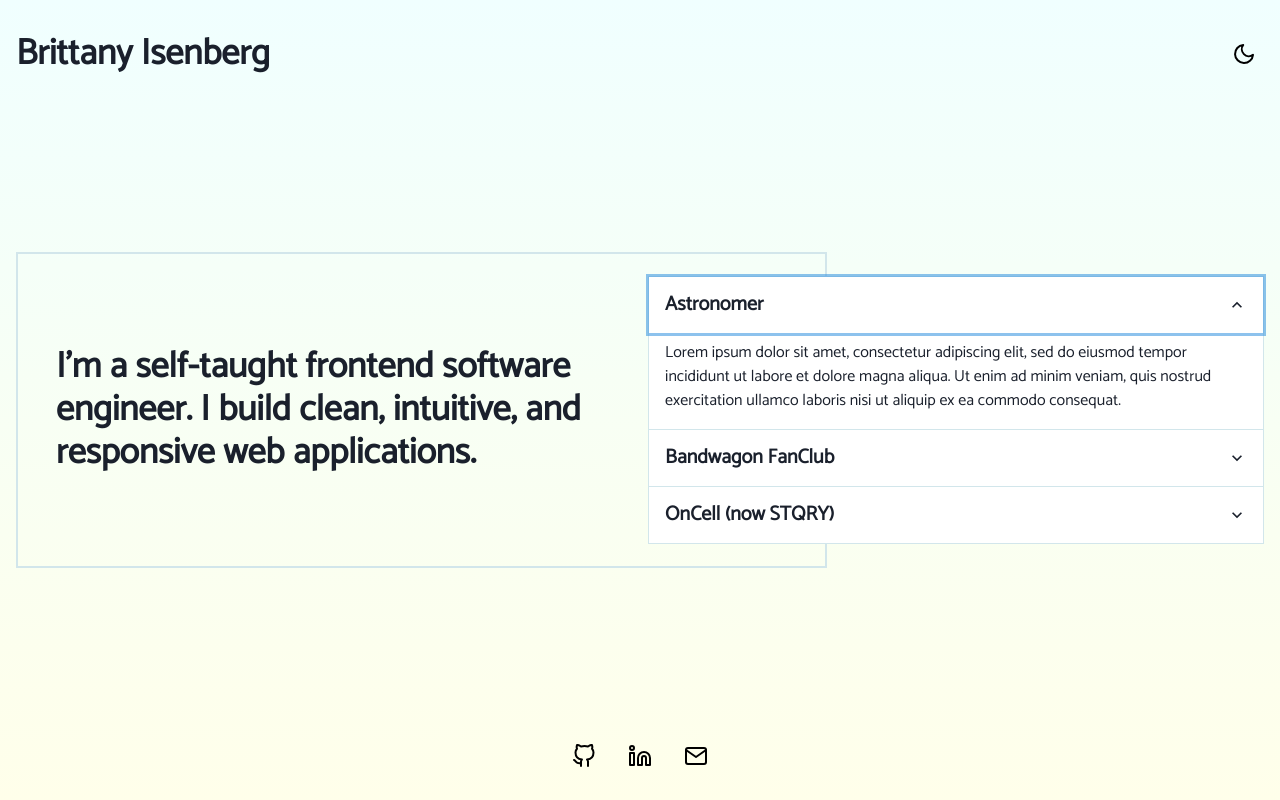
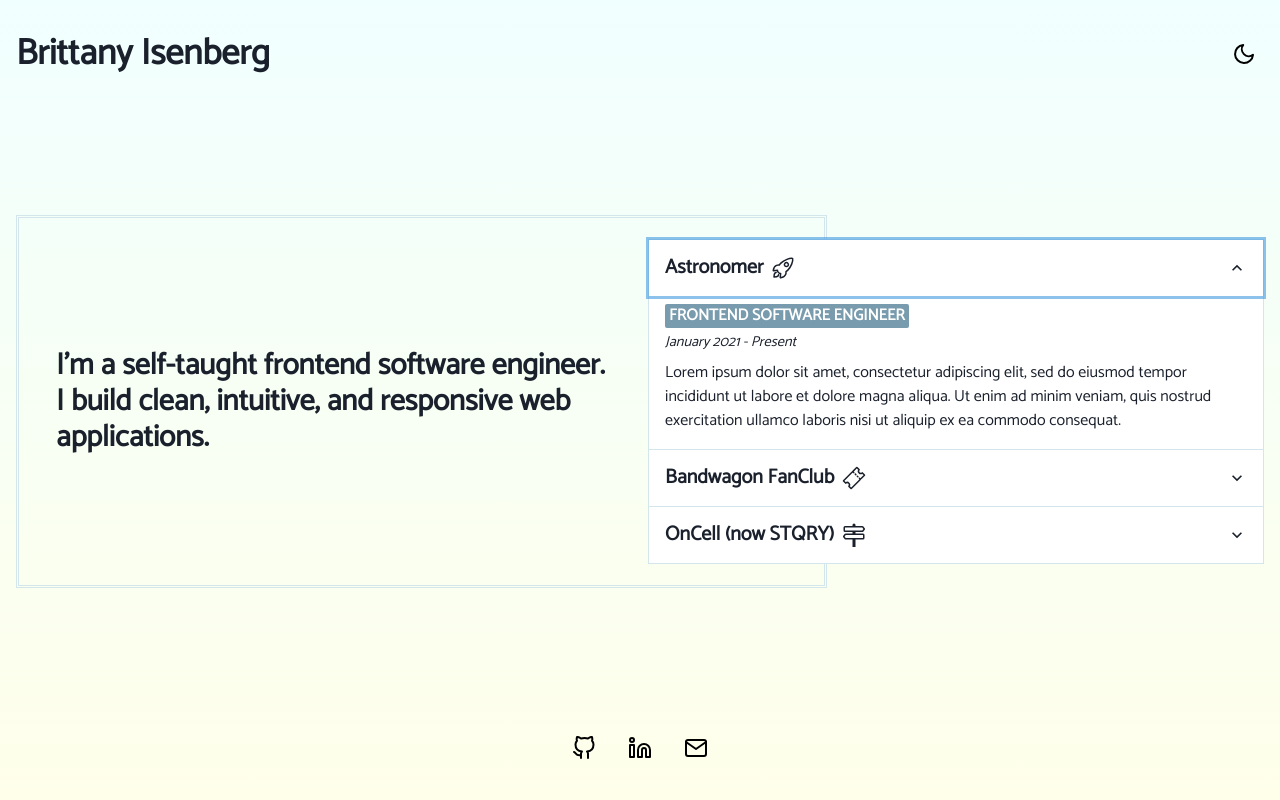
Before and after one commit to brittanyleigh/22-portfolio, a Gatsby site: page / in a window 1280 px wide. Both pictures are taken after a click on the button "Astronomer". Built offline with nearby package versions, Linux system fonts and the light colour scheme; Gatsby itself is replaced by a stand-in of ours.

Commit message:
more icon styling

```diff
--- a/src/components/Employment/History.js
+++ b/src/components/Employment/History.js
@@ -1,6 +1,9 @@
 import React from "react";
 import { Box, Accordion, useColorModeValue } from "@chakra-ui/react";
 import HistoryItem from "./HistoryItem";
+
+import { BsSignpost2 } from "react-icons/bs";
+import { IoRocketOutline, IoTicketOutline } from "react-icons/io5";
 
 function History() {
   const borderColor = useColorModeValue("blue.200", "blue.900");
@@ -10,14 +13,23 @@ function History() {
     {
       heading: "Astronomer",
       body: "Lorem ipsum dolor sit amet, consectetur adipiscing elit, sed do eiusmod tempor incididunt ut labore et dolore magna aliqua. Ut enim ad minim veniam, quis nostrud exercitation ullamco laboris nisi ut aliquip ex ea commodo consequat.",
+      title: "Frontend Software Engineer",
+      dates: "January 2021 - Present",
+      icon: <IoRocketOutline size="1.5em" />,
     },
     {
       heading: "Bandwagon FanClub",
       body: "Lorem ipsum dolor sit amet, consectetur adipiscing elit, sed do eiusmod tempor incididunt ut labore et dolore magna aliqua. Ut enim ad minim veniam, quis nostrud exercitation ullamco laboris nisi ut aliquip ex ea commodo consequat.",
+      title: "Senior Software Engineer & UX Lead",
+      dates: "September 2019 - December 2020",
+      icon: <IoTicketOutline size="1.5em" />,
     },
     {
       heading: "OnCell (now STQRY)",
       body: "Lorem ipsum dolor sit amet, consectetur adipiscing elit, sed do eiusmod tempor incididunt ut labore et dolore magna aliqua. Ut enim ad minim veniam, quis nostrud exercitation ullamco laboris nisi ut aliquip ex ea commodo consequat.",
+      title: "Software Developer",
+      dates: "March 2018 - August 2019",
+      icon: <BsSignpost2 size="1.5em" />,
     },
   ];
   return (
@@ -33,13 +45,7 @@ function History() {
         borderColor={borderColor}
       >
         {historyItems.map((item) => {
-          return (
-            <HistoryItem
-              key={item.heading}
-              heading={item.heading}
-              body={item.body}
-            />
-          );
+          return <HistoryItem key={item.heading} {...item} />;
         })}
       </Accordion>
     </Box>
--- a/src/components/Employment/HistoryItem.js
+++ b/src/components/Employment/HistoryItem.js
@@ -1,5 +1,6 @@
 import React from "react";
 import {
+  Badge,
   Box,
   AccordionItem,
   AccordionButton,
@@ -7,23 +8,36 @@ import {
   AccordionPanel,
   Heading,
   useColorModeValue,
+  Text,
+  Flex,
 } from "@chakra-ui/react";
 
-function HistoryItem({ heading, body }) {
+function HistoryItem({ heading, body, title, dates, icon }) {
   const borderColor = useColorModeValue("blue.200", "blue.900");
 
   return (
     <AccordionItem borderColor={borderColor}>
       <AccordionButton>
-        <Box flex="1" textAlign="left">
+        <Flex flex="1" textAlign="left" alignItems="center">
           <Heading as="h3" size="md" py={2}>
             {heading}
           </Heading>
-        </Box>
+          <Box ml={2}>{icon}</Box>
+        </Flex>
         <AccordionIcon />
       </AccordionButton>
 
-      <AccordionPanel pb={4}>{body}</AccordionPanel>
+      <AccordionPanel pb={4}>
+        <Box mb={2}>
+          <Badge colorScheme="blue" variant="solid" fontSize="1rem">
+            {title}
+          </Badge>
+          <Text fontStyle="italic" fontSize=".9rem" pt={1}>
+            {dates}
+          </Text>
+        </Box>
+        {body}
+      </AccordionPanel>
     </AccordionItem>
   );
 }
--- a/src/components/Employment/Intro.js
+++ b/src/components/Employment/Intro.js
@@ -4,7 +4,7 @@ import { Box, Heading } from "@chakra-ui/react";
 function Intro() {
   return (
     <Box p={4} w="100%" zIndex={1}>
-      <Heading px={6}>
+      <Heading px={6} size="lg">
         I'm a self-taught frontend software engineer. I build clean, intuitive,
         and responsive web applications.
       </Heading>
--- a/src/components/Employment/index.js
+++ b/src/components/Employment/index.js
@@ -17,7 +17,8 @@ function Nav() {
     >
       <Box
         position="absolute"
-        border="2px"
+        border="3px"
+        borderStyle="double"
         borderColor={borderColor}
         w={{ base: "100%", md: "65%" }}
         h={{ base: "70%", md: "100%" }}
--- a/src/components/Footer.js
+++ b/src/components/Footer.js
@@ -4,19 +4,20 @@ import { FiMail, FiGithub, FiLinkedin } from "react-icons/fi";
 
 function Footer() {
   const iconColor = useColorModeValue("black", "white");
+
   const items = [
     {
-      icon: <FiGithub size="1.5em" color={iconColor} />,
+      icon: <FiGithub size="1.5em" />,
       link: "https://github.com/brittanyleigh",
       label: "View GitHub profile",
     },
     {
-      icon: <FiLinkedin size="1.5em" color={iconColor} />,
+      icon: <FiLinkedin size="1.5em" />,
       link: "https://www.linkedin.com/in/brittanyisenberg/",
       label: "View LinkedIn profile",
     },
     {
-      icon: <FiMail size="1.5em" color={iconColor} />,
+      icon: <FiMail size="1.5em" />,
       link: "mailto:brittany.isenberg@gmail.com",
       label: "Send Email",
     },
@@ -27,16 +28,19 @@ function Footer() {
       {items.map((item) => {
         return (
           <IconButton
+            display="flex"
             key={item.link}
             as="a"
             aria-label={item.label}
             icon={item.icon}
-            variant="ghost"
+            variant="unstyled"
             colorScheme="blue"
             href={item.link}
             target="_blank"
-            color="black"
             p={4}
+            m={2}
+            color={iconColor}
+            _hover={{ color: "green.500" }}
           />
         );
       })}
--- a/src/components/Nav.js
+++ b/src/components/Nav.js
@@ -25,12 +25,14 @@ function Nav() {
       </Box>
       <Spacer />
       <IconButton
+        display="flex"
         onClick={toggleColorMode}
         aria-label={ariaLabel}
         icon={icon}
-        variant="ghost"
+        variant="unstyled"
         colorScheme="blue"
         color={toggleColor}
+        _hover={{ color: "blue.500" }}
       />
     </Flex>
   );
```
